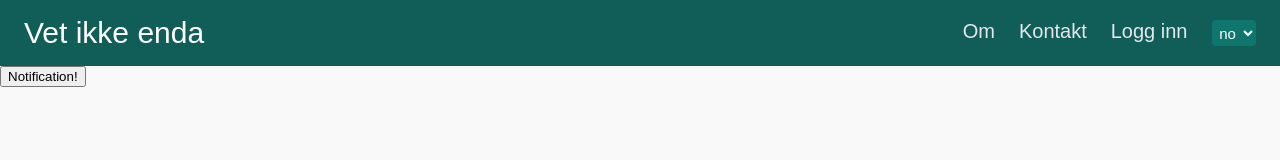
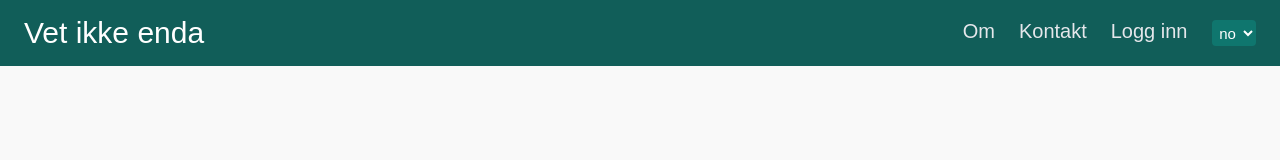
Before and after one commit to BeatsuDev/fullstack-2024, a Vue app in the folder frontend/: page / in a window 1280 px wide. Shown: the top 160 px of the page. Built offline with nearby package versions, Linux system fonts and the light colour scheme.

Commit message:
remove: test notifications button

```diff
--- a/frontend/src/views/LandingView.vue
+++ b/frontend/src/views/LandingView.vue
@@ -1,20 +1,3 @@
-<script setup lang="ts">
-import { useNotificationStore } from "@/stores/notification";
-
-const { addNotification } = useNotificationStore();
-
-function notify() {
-    addNotification({
-        message: "This is a notification!",
-        type: ["info", "warning", "error", "success"][
-            Math.floor(Math.random() * 4)
-        ] as "info" | "warning" | "error" | "success",
-    });
-}
-</script>
-
 <template>
-    <div>
-        <button @click="notify">Notification!</button>
-    </div>
+    <div></div>
 </template>
```
